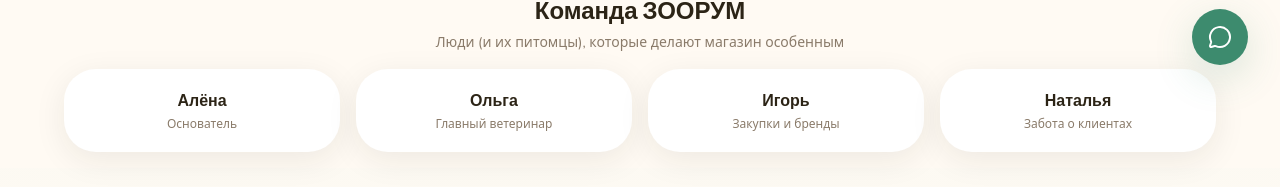
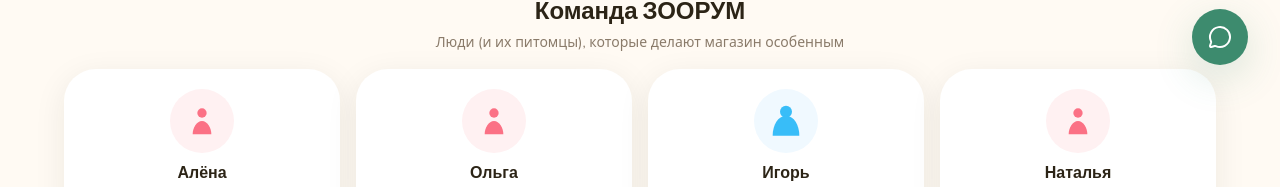
Before and after one commit to nelsyqq/ZOORUM, a Vue app: page /about in a window 1280 px wide. Shown: the part 703-890 px from the top of the page. Built offline with nearby package versions, Linux system fonts and the light colour scheme; no server answers.

Commit message:
add gendered silhouette placeholder avatars to team

```diff
--- a/src/views/AboutView.vue
+++ b/src/views/AboutView.vue
@@ -10,10 +10,10 @@
 ]
 
 const team = [
-  { name: 'Алёна', role: 'Основатель' },
-  { name: 'Ольга', role: 'Главный ветеринар' },
-  { name: 'Игорь', role: 'Закупки и бренды' },
-  { name: 'Наталья', role: 'Забота о клиентах' },
+  { name: 'Алёна', role: 'Основатель', gender: 'f' },
+  { name: 'Ольга', role: 'Главный ветеринар', gender: 'f' },
+  { name: 'Игорь', role: 'Закупки и бренды', gender: 'm' },
+  { name: 'Наталья', role: 'Забота о клиентах', gender: 'f' },
 ]
 </script>
 
@@ -54,6 +54,16 @@
     </div>
     <div class="grid grid-cols-2 gap-4 sm:grid-cols-4">
       <div v-for="(m, i) in team" :key="m.name" class="rounded-blob bg-white p-5 text-center shadow-soft transition-all duration-300 hover:-translate-y-1 hover:shadow-paw animate-scale-in" :class="`delay-${(i + 1) * 100}`">
+        <div class="mx-auto mb-2 flex h-16 w-16 items-center justify-center rounded-full" :class="m.gender === 'f' ? 'bg-rose-50 text-rose-400' : 'bg-sky-50 text-sky-400'">
+          <svg v-if="m.gender === 'f'" viewBox="0 0 24 24" fill="currentColor" class="h-8 w-8">
+            <circle cx="12" cy="6" r="3.5"/>
+            <path d="M5 22c0-5 3-10 7-10s7 5 7 10"/>
+          </svg>
+          <svg v-else viewBox="0 0 24 24" fill="currentColor" class="h-8 w-8">
+            <circle cx="12" cy="5" r="4.5"/>
+            <path d="M2 23c0-8 4-15 10-15s10 7 10 15"/>
+          </svg>
+        </div>
         <h3 class="font-display font-bold text-ink">{{ m.name }}</h3>
         <p class="mt-0.5 text-xs text-muted">{{ m.role }}</p>
       </div>
```
